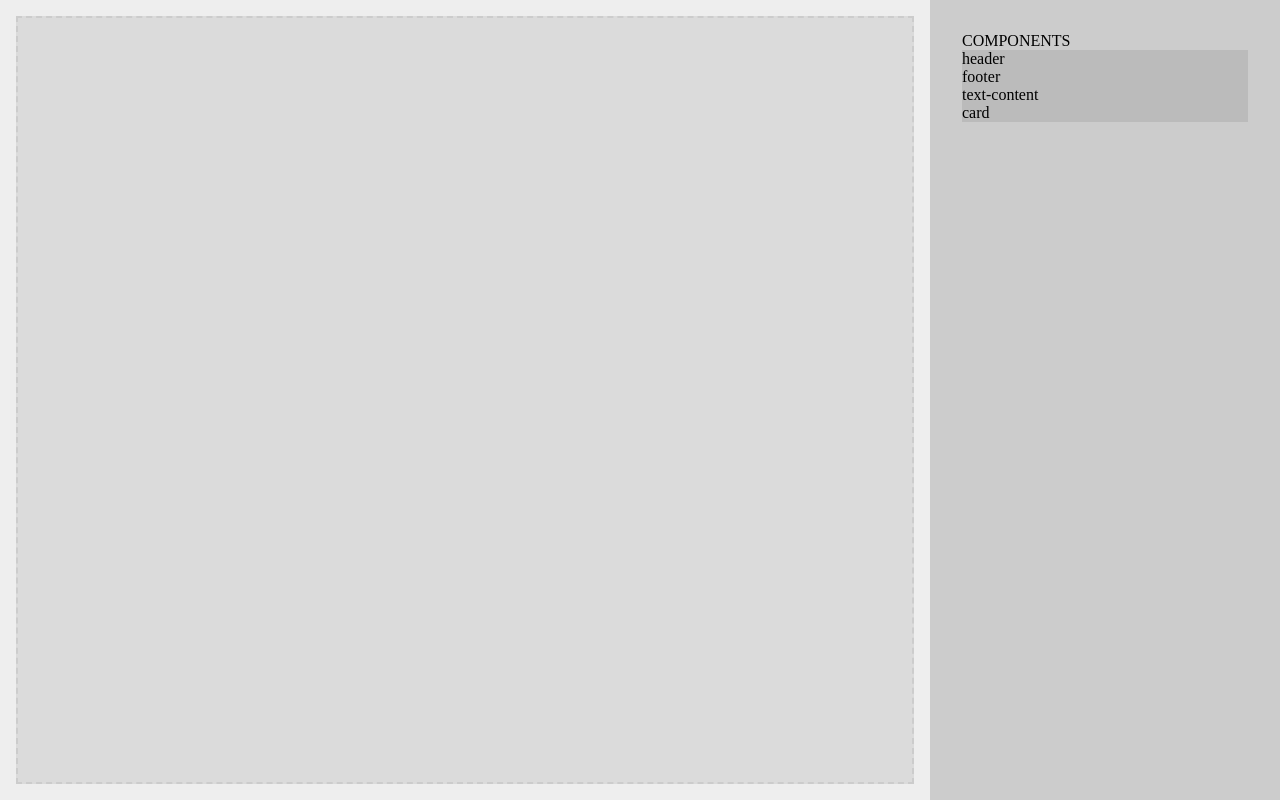
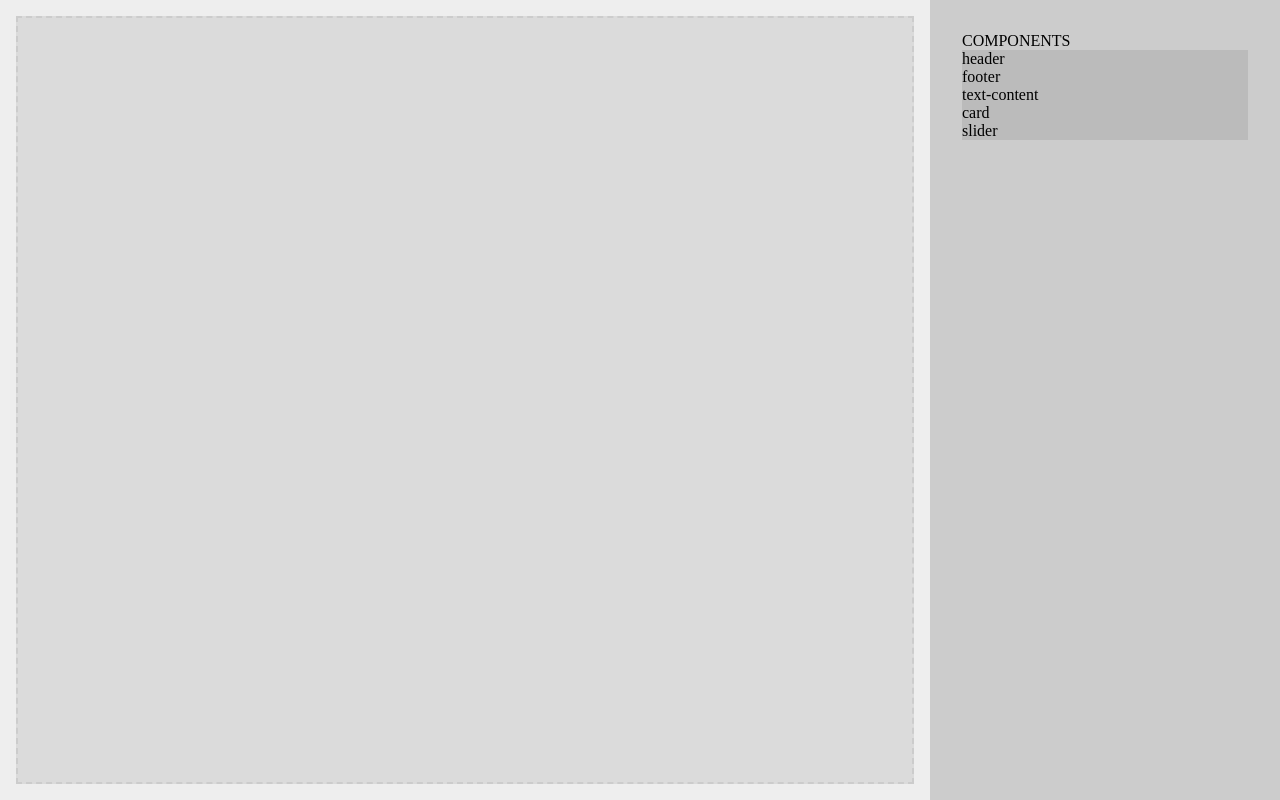
Before and after one commit to aliihsansenel/ist-care-case, a React (Vite) app: page / in a window 1280 px wide. Built offline with nearby package versions, Linux system fonts and the light colour scheme.

Commit message:
temp slider element

```diff
--- a/src/components/ComponentSelector.tsx
+++ b/src/components/ComponentSelector.tsx
@@ -1,9 +1,10 @@
 import React from "react";
 
-import TextContent from "./TextContent";
 import Header from "./Header";
 import Footer from "./Footer";
+import TextContent from "./TextContent";
 import Card from "./Card";
+import Slider from "./Slider";
 
 import type { ElementData } from "./types";
 
@@ -25,6 +26,8 @@ const ComponentSelector = ({
       return (
         <Card key={id} elementId={id} left={left} top={top} zIndex={zIndex} />
       );
+    case "slider":
+      return <Slider key={id} elementId={id} />;
     default:
       return <Header elementId={id} />;
   }
--- a/src/components/Sidebar.tsx
+++ b/src/components/Sidebar.tsx
@@ -11,6 +11,7 @@ function Sidebar() {
         <DraggableItem type="footer" />
         <DraggableItem type="text-content" />
         <DraggableItem type="card" />
+        <DraggableItem type="slider" />
       </div>
     </aside>
   );
--- /dev/null
+++ b/src/components/Slider.tsx
@@ -0,0 +1,19 @@
+const Slider = ({ elementId }: { elementId: string | null }) => {
+  return (
+    <div
+      className="slider"
+      data-element-id={elementId}
+      style={{
+        border: "2px solid black",
+        position: "relative",
+        width: "100%",
+        height: "400px",
+        top: 0,
+      }}
+    >
+      Slider
+    </div>
+  );
+};
+
+export default Slider;
--- a/src/components/style/preview.css
+++ b/src/components/style/preview.css
@@ -1,6 +1,7 @@
 #preview {
   flex: 1 1 auto;
 
+  overflow: hidden;
   position: relative;
   background-color: #dbdbdb;
 }
```
